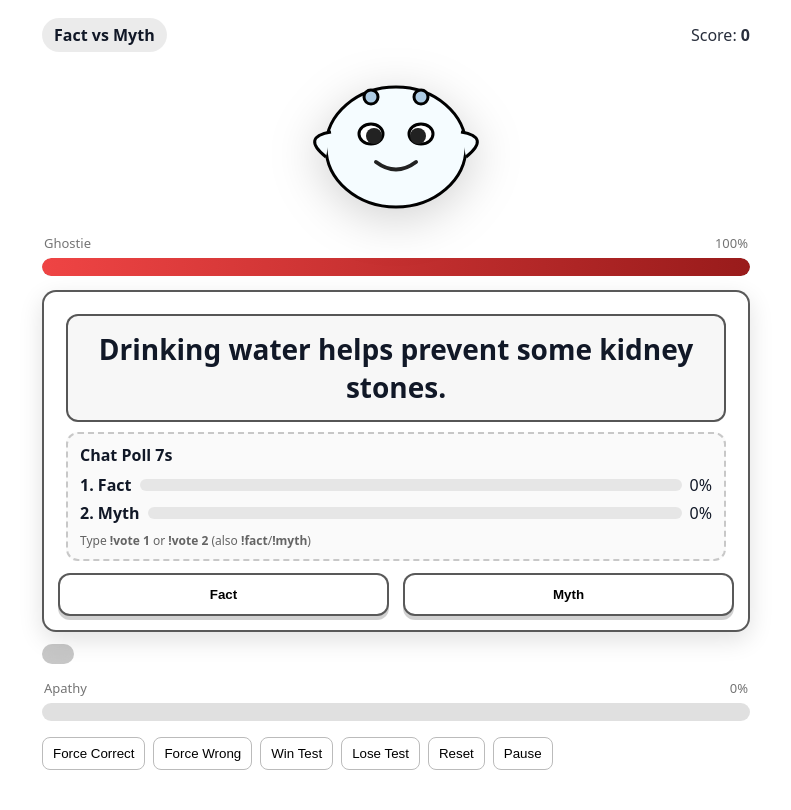
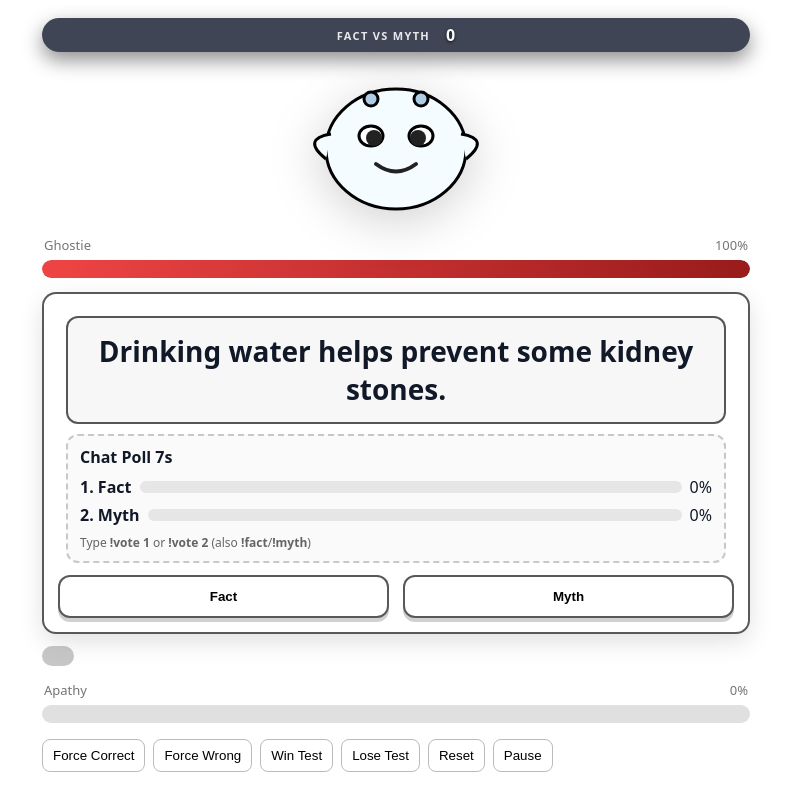
Before and after one commit to InspiredPom/QuizoverlayTrans, a plain HTML site: page index.html in a window 1280 px wide. Shown: the whole page, without its empty margins (244-1035 px from the left). Drawn offline with Linux system fonts and the light colour scheme.

Commit message:
hud display change

```diff
--- a/index.html
+++ b/index.html
@@ -14,7 +14,7 @@
     <!-- HUD -->
     <header class="hud">
       <div class="badge">Fact vs Myth</div>
-      <div class="score">Score: <strong id="scoreVal">0</strong></div>
+      <div class="score"><strong id="scoreVal"></strong></div>
     </header>
 
     <!-- Enemy (Ghostie) -->
--- a/style.css
+++ b/style.css
@@ -27,10 +27,47 @@ body{
 }
 
 #app{width:min(92vw,740px);padding:18px 16px 32px}
-
+/*
 .hud{display:flex;justify-content:space-between;align-items:center;margin-bottom:10px}
 .badge{padding:6px 12px;border-radius:999px;background:rgba(0,0,0,.08);font-weight:700}
-.score{opacity:.9}
+.score{opacity:.9} */
+.hud{
+  display:flex;
+  justify-content:center;
+  align-items:center;
+  gap:16px;
+  margin:0 auto 12px;
+  padding:6px 18px;
+  border-radius:999px;
+
+  /* glassy pill so it shows up on dark or bright games */
+  background:rgba(15,23,42,.80);
+  color:#f9fafb;
+  backdrop-filter:blur(8px) saturate(1.2);
+  box-shadow:0 8px 20px rgba(0,0,0,.45);
+}
+
+.badge{
+  font-size:11px;
+  text-transform:uppercase;
+  letter-spacing:0.12em;
+  font-weight:800;
+  opacity:.9;
+}
+
+.score{
+  font-size:14px;
+  font-weight:700;
+  display:flex;
+  align-items:center;
+  gap:4px;
+  text-shadow:0 1px 3px rgba(0,0,0,.8);
+}
+
+.score strong{
+  font-size:16px;
+  font-variant-numeric:tabular-nums;
+}
 
 /* Enemy + overlay */
 .enemy{display:grid;place-items:center;margin:6px 0 12px}
```
